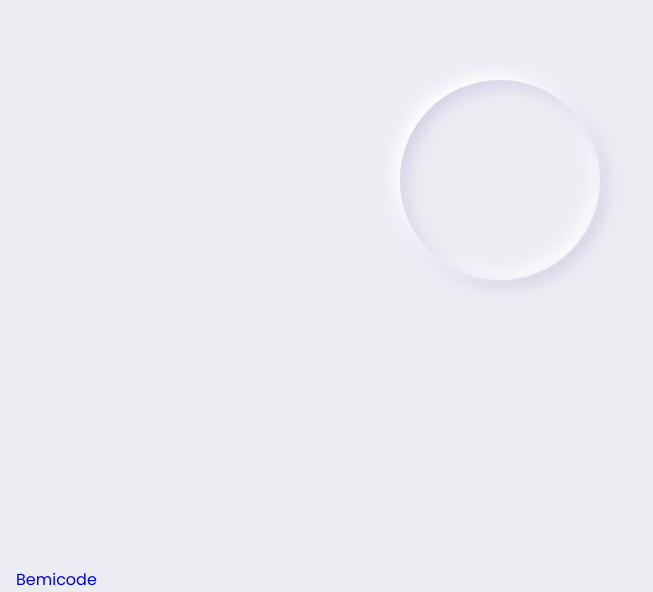
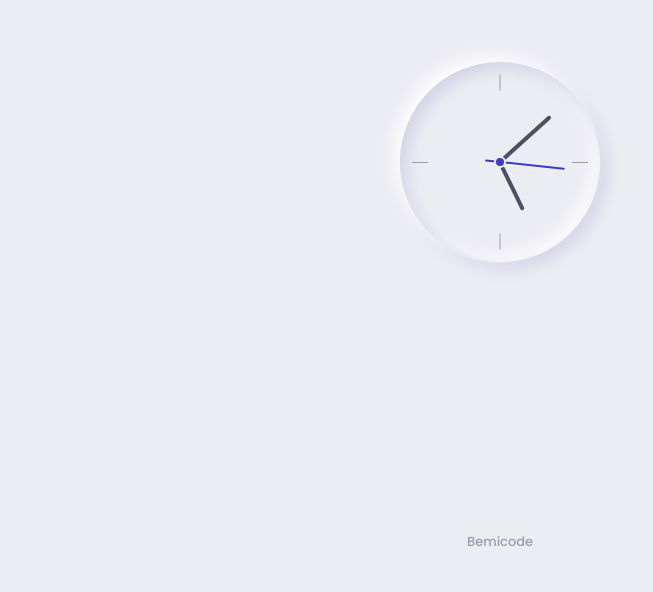
Before and after one commit to muharromi42/responsiveClock, a plain HTML site: page index.html in a window 1280 px wide. Shown: the part 208-800 px from the top of the page, without its empty margins (0-653 px from the left). Drawn offline with nearby package versions, Linux system fonts and the light colour scheme.

Commit message:
menambahkan rotasi jam pakai js

```diff
--- a/assets/css/style.css
+++ b/assets/css/style.css
@@ -107,16 +107,108 @@ a{
 .clock__six,
 .clock__nine{
     position: absolute;
-    width: 1px;
+    width: 1rem;
+    height: 1px;
     background-color: var(--text-color-light);
 }
 
 .clock__twelve,
 .clock__six{
-    transform: translateX(50%) rotate(90deg);
+    transform: translateX(-50%) rotate(90deg);
 }
 
 .clock__twelve{
     top: 1.25rem;
     left: 50%;
 }
+
+.clock__three{
+    top: 50%;
+    right: .75rem;
+}
+
+.clock__six{
+    bottom: 1.25rem;
+    left: 50%;
+}
+
+.clock__nine{
+    left: .75rem;
+    top: 50%;
+}
+
+.clock__rounder{
+    width: .75rem;
+    height: .75rem;
+    background-color: var(--first-color);
+    border-radius: 50%;
+    border: 2px solid var(--body-color);
+    z-index: var(--z-tooltip);
+}
+
+.clock__hour,
+.clock__minutes,
+.clock__seconds{
+    position: absolute;
+    display: flex;
+    justify-content: center;
+}
+
+.clock__hour{
+    width: 105px;
+    height: 105px;
+}
+
+.clock__hour::before{
+    content: '';
+    position: absolute;
+    background-color: var(--text-color);
+    width: .25rem;
+    height: 3rem;
+    border-radius: .75rem;
+    z-index: var(--z-normal);
+}
+
+.clock__minutes{
+    width: 136px;
+    height: 136px;
+}
+
+.clock__minutes::before{
+    content: '';
+    position: absolute;
+    background-color: var(--text-color);
+    width: .25rem;
+    height: 4rem;
+    border-radius: .75rem;
+    z-index: var(--z-normal);
+}
+
+.clock__seconds{
+    width: 130px;
+    height: 130px;
+}
+
+.clock__seconds::before{
+    content: '';
+    position: absolute;
+    background-color: var(--first-color);
+    width: .125rem;
+    height: 5rem;
+    border-radius: .75rem;
+    z-index: var(--z-normal);
+}
+
+.clock__logo{
+    width: max-content;
+    justify-self: center;
+    margin-bottom: var(--mb-2-5);
+    font-size: var(--smaller-font-size);
+    font-weight: var(--font-medium);
+    color: var(--text-color-light);
+    transition: .3s;
+}
+
+.clock__logo:hover{
+    color: var(--first-color);
+}
--- a/assets/js/main.js
+++ b/assets/js/main.js
@@ -0,0 +1,18 @@
+// clock
+const hour = document.getElementById('clock-hour'),
+      minutes = document.getElementById('clock-minutes'),
+      seconds = document.getElementById('clock-seconds')
+
+const clock = () =>{
+    let date = new Date()
+
+    let hh = date.getHours() * 30,
+        mm = date.getMinutes() * 6,
+        ss = date.getSeconds() * 6
+
+     // add rotation to the elements
+    hour.style.transform = `rotateZ(${hh + mm /12}deg)`
+    minutes.style.transform = `rotateZ(${mm}deg)`
+    seconds.style.transform = `rotateZ(${ss}deg)`
+}
+setInterval(clock, 1000) // 1000 = 1s
```
